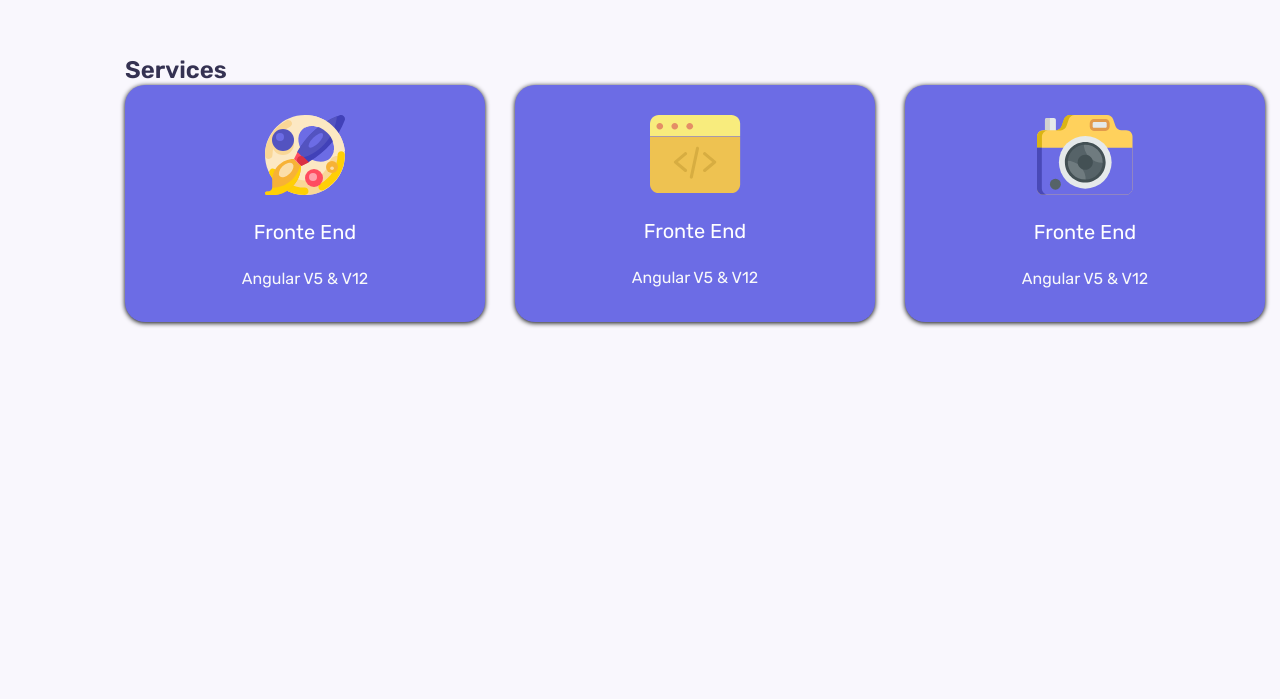
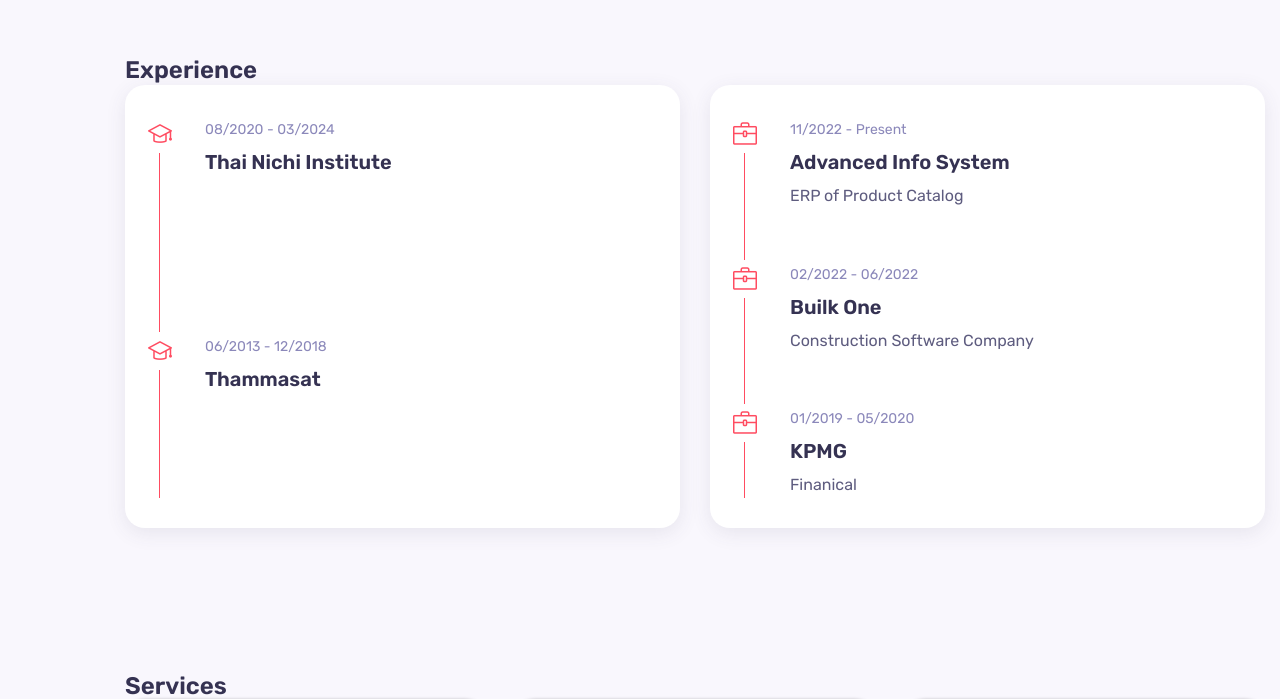
Before and after one commit to GunPkate/port_2024, a React (Create React App) app: page / in a window 1280 px wide. Shown: the part 1710-2409 px from the top of the page. Before the commit the page ends 2064 px from the top, so only its background shows below. Built offline with nearby package versions, Linux system fonts and the light colour scheme.

Commit message:
experience section

```diff
--- /dev/null
+++ b/src/components/resume/Card.jsx
@@ -0,0 +1,12 @@
+const Card = (props) => {
+    return (
+        <div className="timeline__item">
+            <i className={props.icon}></i>
+            <span className="timeline__date">{props.year}</span>
+            <h3 className="timeline__title">{props.title}</h3>
+            <p className="timeline__text">{props.desc}</p>
+        </div>
+    )
+}
+
+export default Card;
--- /dev/null
+++ b/src/components/resume/Data.jsx
@@ -0,0 +1,57 @@
+const Data = [
+    {
+        id: 1,
+        category: "education",
+        icon: "icon-graduation",
+        title: "Thai Nichi Institute",
+        tag: "Information Technology",
+        year: ["08/2020 - 03/2024"],
+        desc:"",
+        img: "https://upload.wikimedia.org/wikipedia/th/7/79/Logo-tni.png"
+    },
+    {
+        id: 2,
+        category: "education",
+        icon: "icon-graduation",
+        title: "Thammasat",
+        tag: "Accounting",
+        year: ["06/2013 - 12/2018"],
+        desc:"",
+        img: ""
+    },
+    {
+        id: 3,
+        category: "experience",
+        icon: "icon-briefcase",
+        title: "Advanced Info System",
+        tag: "Software Developer",
+        tech: ["Java", "Springboot","Angular"],
+        year:"11/2022 - Present",
+        desc:"ERP of Product Catalog",
+        // img: `${exp1}`,
+    },
+    {
+        id: 4,
+        category: "experience",
+        icon: "icon-briefcase",
+        title: "Builk One",
+        tag: "Software Developer",
+        tech: ["C#", "Dot net MVC","Angular"],
+        year: "02/2022 - 06/2022",
+        desc:"Construction Software Company",
+        // img: `${exp2}`,
+    },
+    {
+        id: 5,
+        category: "experience",
+        icon: "icon-briefcase",
+        title: "KPMG",
+        tag: "Audit Assistant",
+        tech: [""],
+        year: "01/2019 - 05/2020",
+        desc:"Finanical",
+        // img: `${exp3}`,
+    }
+]
+
+export default Data
--- a/src/components/resume/Resume.jsx
+++ b/src/components/resume/Resume.jsx
@@ -1,9 +1,48 @@
 import React from "react"
 import "./resume.css"
+import Data from "./Data"
+import Card from "./Card"
+
 
 const Resume = () => {
     return (<>
+        <section className="resume container section" id="resume">
+            <h2 className="section__title">Experience</h2>
+            <div className="resume__container grid">
+                <div className="timeline grid">
+                    {Data.map((val, id)=>{
+                        if (val.category === "education"){
+                            return (
+                                <Card
+                                    key={id}
+                                    icon={val.icon}
+                                    title={val.title}
+                                    year={val.year}
+                                    desc={val.desc}
+                                />
+                            )
+                        }
+                    })}
+                </div>
 
+                <div className="timeline grid">
+                    {Data.map((val, id)=>{
+                        if (val.category === "experience"){
+                            return (
+                                <Card
+                                    key={id}
+                                    icon={val.icon}
+                                    title={val.title}
+                                    year={val.year}
+                                    desc={val.desc}
+                                />
+                            )
+                        }
+                    })}
+                </div>
+
+            </div>
+        </section>
     </>)
 }
 
--- a/src/components/resume/resume.css
+++ b/src/components/resume/resume.css
@@ -0,0 +1,53 @@
+.resume__container {
+    grid-template-columns: repeat(2, 1fr);
+    column-gap: 1.875rem;
+}
+
+.timeline {
+    background-color: var(--container-color);
+    padding: 1.875rem;
+    border-radius: var(--border-radius);
+    position: relative;
+    box-shadow: var(--shadow);
+}
+
+.timeline__item {
+    position: relative;
+    padding-left: 3.125rem;
+    padding-bottom: 3.125rem;
+}
+
+.timeline__item:last-child {
+    padding-bottom: 0rem;
+}
+
+.timeline__item::before {
+    content: '';
+    width: 1px;
+    height: 100%;
+    background-color: var(--first-color);
+    position: absolute;
+    left: .25rem;
+    top: 0;
+}
+
+.timeline .icon-briefcase,
+.timeline .icon-graduation {
+    position: absolute;
+    left: -0.4375rem;
+    top: 0;
+    font-size: var(--h2-font-size);
+    color: var(--first-color);
+    background-color: var(--container-color);
+    padding: 0.4375rem 0;
+}
+
+.timeline__date {
+    color: #8b88ba;
+    font-size: var(--small-font-size);
+}
+
+.timeline__title {
+    font-size: var(--h3-font-size);
+    margin: 0.5rem 0;
+}
--- a/src/components/servcie/Service.jsx
+++ b/src/components/servcie/Service.jsx
@@ -27,7 +27,7 @@ const data = [
 
 const Service = () => {
     return (
-        <section className="service container section">
+        <section className="service container section" id="service">
             <h2 className="section__title"> Services </h2>
             <div className="services__container grid">
                 {data.map(({id,image,title,description}) => (
```
